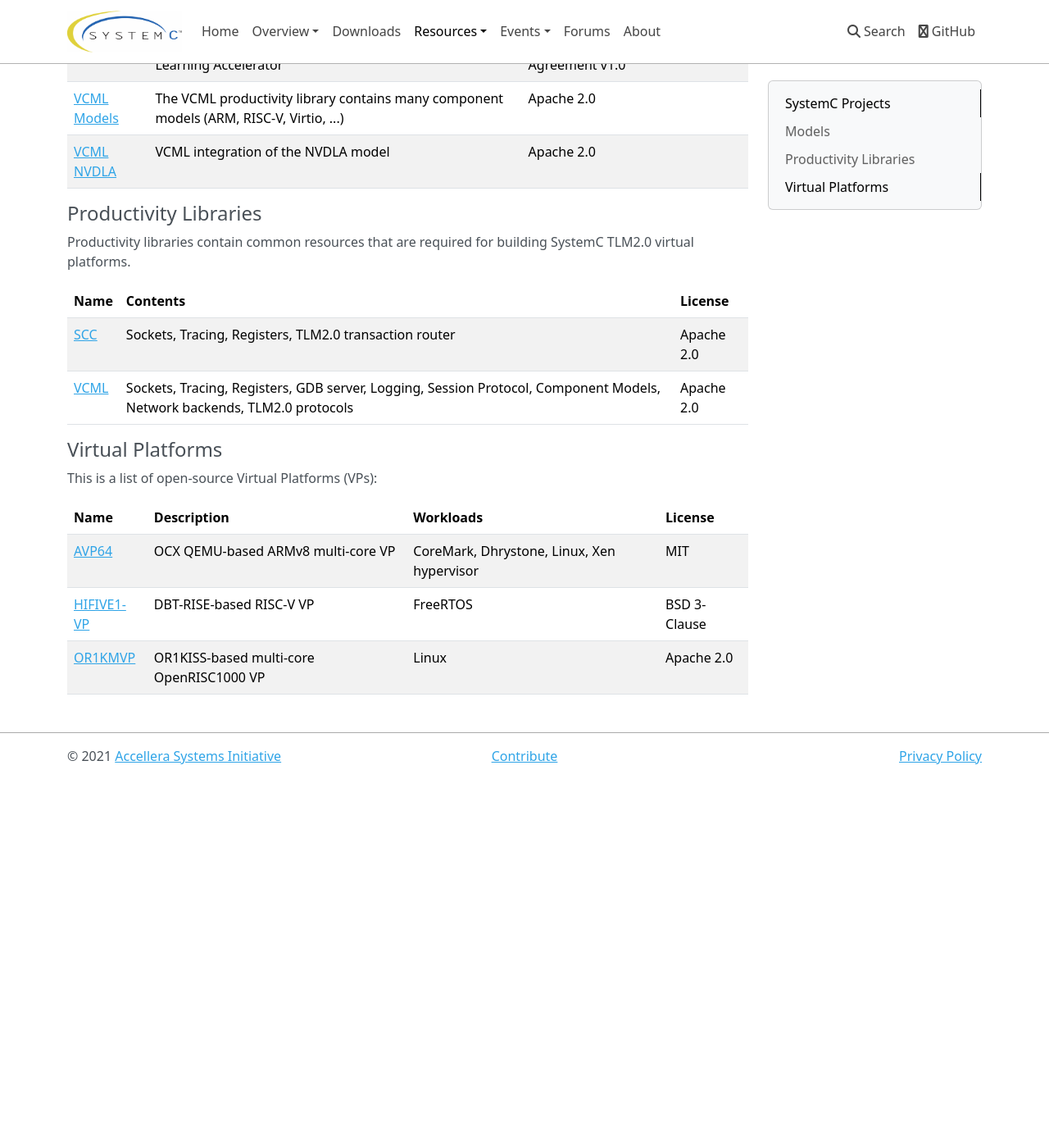
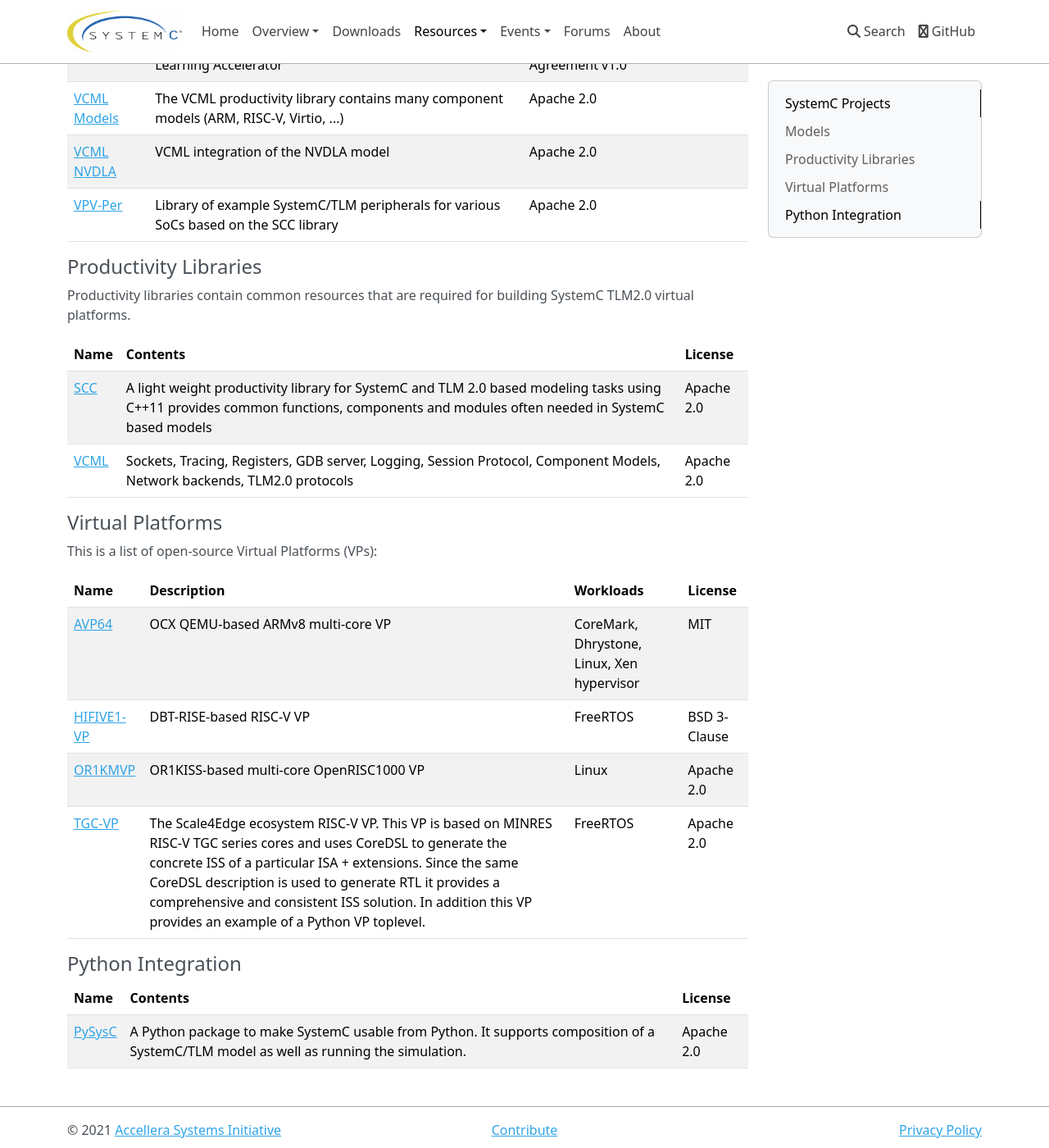
Before and after one commit to accellera-official/systemc.org, an MkDocs documentation site: the page built from docs/resources/projects.md, in a window 1280 px wide and 1400 px high, scrolled down 291 px. Shown: the whole window at 82% size. Built offline with MkDocs 1.6.1, drawn with Linux system fonts in a browser that asks for light colours; nearby versions of some CDN libraries; before the commit the page ends 1235 px from its top, so only the background shows below that.

Commit message:
update MINRES projects
Signed-off-by: Stas Kaushanski <stas@minres.com>

```diff
--- a/docs/resources/projects.md
+++ b/docs/resources/projects.md
@@ -12,6 +12,7 @@
 | [NVDLA][2]       | SystemC TLM2.0-compatible model of the Nvidia Deep Learning Accelerator                 | NVIDIA Open NVDLA License and Agreement v1.0 |
 | [VCML Models][3] | The VCML productivity library contains many component models (ARM, RISC-V, Virtio, ...) | Apache 2.0                                   |
 | [VCML NVDLA][4]  | VCML integration of the NVDLA model                                                     | Apache 2.0                                   |
+| [VPV-Per][12]    | Library of example SystemC/TLM peripherals for various SoCs based on the SCC library    | Apache 2.0                                   |
 
 ## Productivity Libraries
 
@@ -19,7 +20,7 @@
 
 | Name       | Contents                                                                                                                 | License    |
 | :--------- | :----------------------------------------------------------------------------------------------------------------------- | :--------- |
-| [SCC][5]   | Sockets, Tracing, Registers, TLM2.0 transaction router                                                                   | Apache 2.0 |
+| [SCC][5]   | A light weight productivity library for SystemC and TLM 2.0 based modeling tasks using C++11 provides common functions, components and modules often needed in SystemC based models | Apache 2.0 |
 | [VCML][6]  | Sockets, Tracing, Registers, GDB server, Logging, Session Protocol, Component Models, Network backends, TLM2.0 protocols | Apache 2.0 |
 
 ## Virtual Platforms
@@ -31,6 +32,14 @@
 | [AVP64][7]      | OCX QEMU-based ARMv8 multi-core VP       | CoreMark, Dhrystone, Linux, Xen hypervisor | MIT          |
 | [HIFIVE1-VP][8] | DBT-RISE-based RISC-V VP                 | FreeRTOS                                   | BSD 3-Clause |
 | [OR1KMVP][9]    | OR1KISS-based multi-core OpenRISC1000 VP | Linux                                      | Apache 2.0   |
+| [TGC-VP][10]    | The Scale4Edge ecosystem RISC-V VP. This VP is based on MINRES RISC-V TGC series cores and uses CoreDSL to generate the concrete ISS of a particular ISA + extensions. Since the same CoreDSL description is used to generate RTL it provides a comprehensive and consistent ISS solution. In addition this VP provides an example of a Python VP toplevel. | FreeRTOS | Apache 2.0 |
+
+## Python Integration
+
+| Name       | Contents                                                                                                                 | License    |
+| :--------- | :----------------------------------------------------------------------------------------------------------------------- | :--------- |
+| [PySysC][11] | A Python package to make SystemC usable from Python. It supports composition of a SystemC/TLM model as well as running the simulation. | Apache 2.0 |
+
 
 [1]: https://github.com/accellera-official/systemc.org/issues
 [2]: https://github.com/nvdla/hw/tree/nvdlav1/cmod
@@ -41,3 +50,6 @@
 [7]: https://github.com/aut0/avp64
 [8]: https://git.minres.com/VP/HIFIVE1-VP
 [9]: https://github.com/janweinstock/or1kmvp
+[10]: https://github.com/Minres/TGC-VP
+[11]: https://github.com/accellera-official/PySysC
+[12]: https://github.com/VP-Vibes/VPV-Peripherals
```
Also changed, not shown: docs/resources/videos.md (+7 -0 lines).
